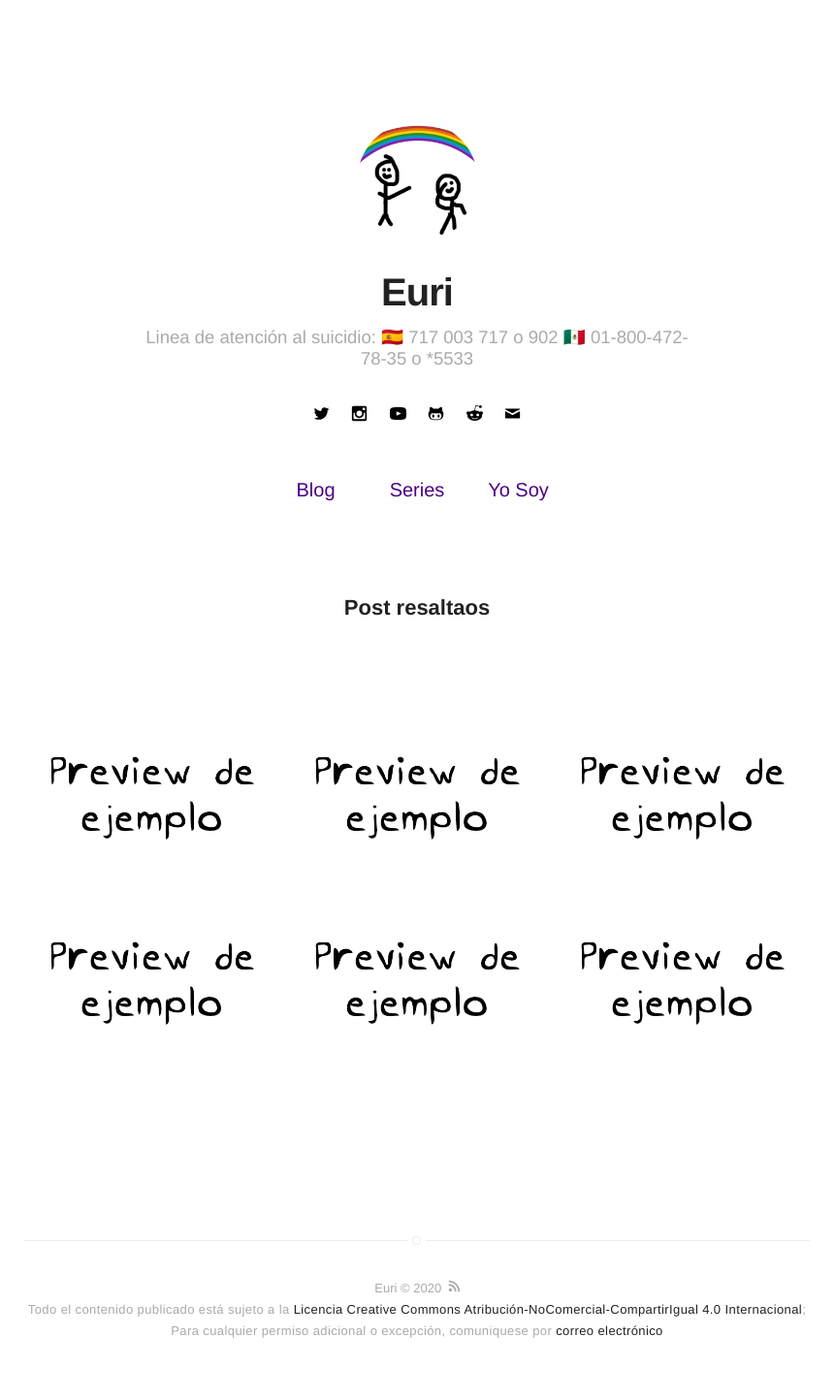
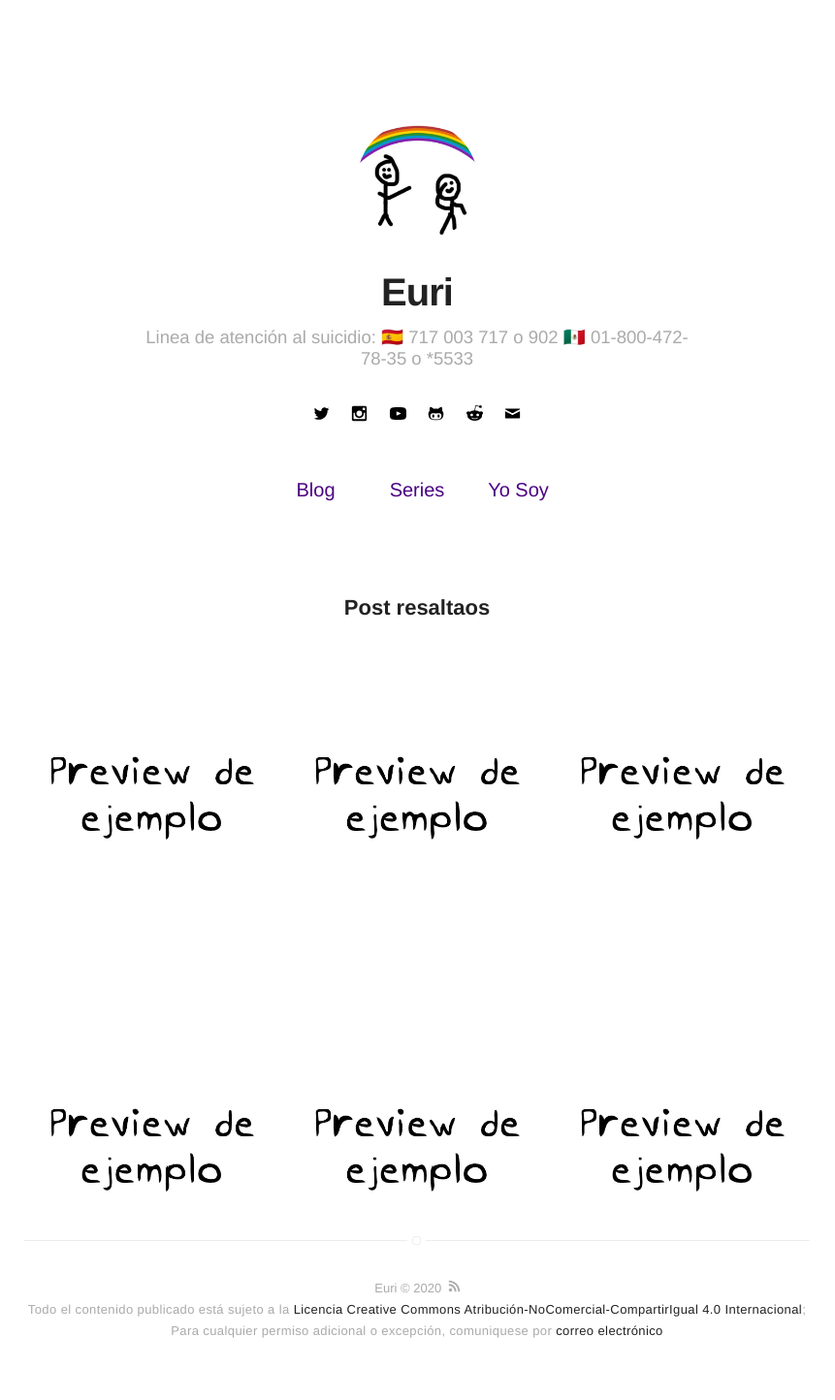
Before and after one commit to EuriNaiz/EuriWeb, a Jekyll site: the page built from index.html, in a window 1280 px wide. Shown: the whole page at 97% size, without its empty margins (210-1071 px from the left). Built offline with Jekyll 4.4.1, drawn with Linux system fonts in a browser that asks for light colours; emoji names are drawn with the system emoji font.

Commit message:
arreglado el espacio entre rows aa

```diff
--- a/_includes/mainindex.html
+++ b/_includes/mainindex.html
@@ -3,7 +3,7 @@
 	.cuadriculafeed {
   display: grid;
   grid-template-columns: repeat(3, 1fr);
-  grid-template-rows: repeat(auto, 1fr);
+  grid-template-rows: 1fr;
   gap: 10px;
   grid-auto-rows: 33.3333%;
   grid-auto-columns: 33.3333%;
```
